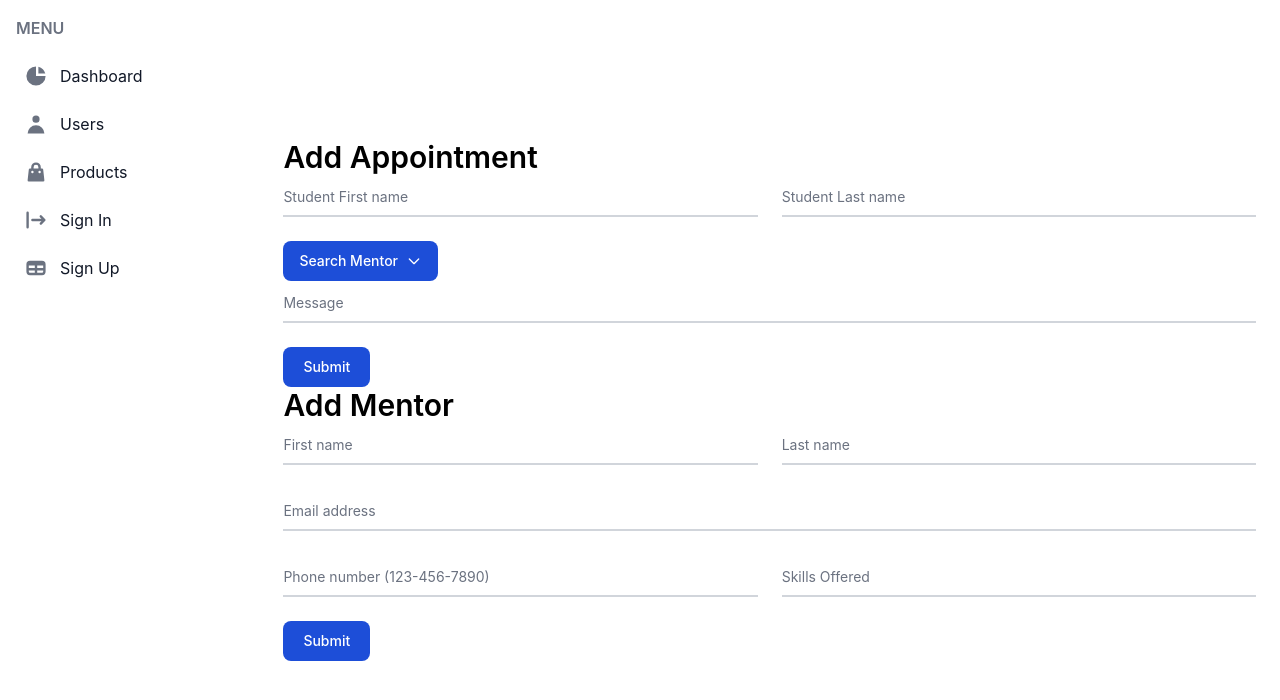
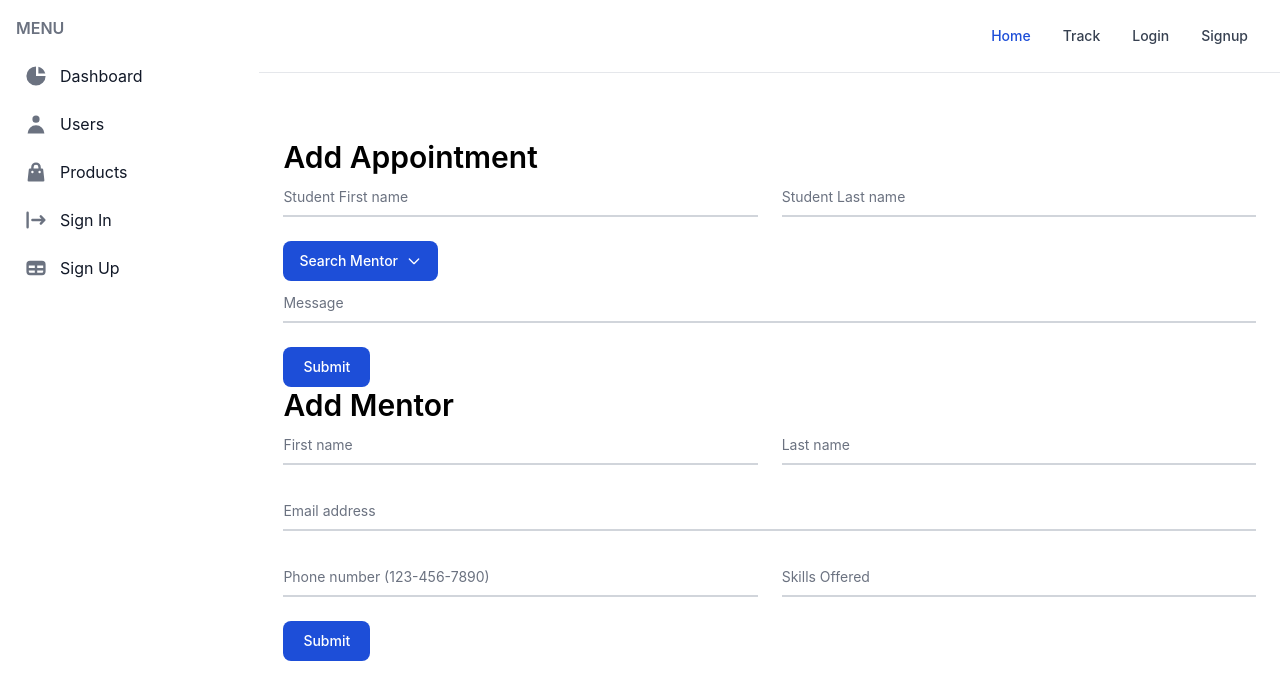
Before and after one commit to sanket2904/hackathon, a Next.js app: page /dashboard in a window 1280 px wide. Shown: the top 700 px of the page. Built offline with nearby package versions, Linux system fonts and the light colour scheme.

Commit message:
Added Dashboard header component

```diff
--- /dev/null
+++ b/components/dashboard-header.jsx
@@ -0,0 +1,43 @@
+import Image from "next/image";
+import ham from "../public/ham.png";
+import React from "react";
+import { useRouter } from "next/router";
+export default function DashboardHeader(props) {
+  const [show, setShow] = React.useState(false);
+  const router = useRouter();
+  return (
+    <>
+
+      <nav className="bg-white px-2 sm:px-4 py-2.5  fixed w-full z-20 top-0 left-0 border-b border-gray-200 ">
+        <div className="container flex flex-wrap justify-between items-center mx-auto">
+          <a href="https://flowbite.com/" className="flex items-center">
+            {/* <Image src="https://flowbite.com/docs/images/logo.svg" className="mr-3 h-6 sm:h-9" alt="Flowbite Logo"> */}
+              <span className="self-center text-xl font-semibold whitespace-nowrap "></span>
+          </a>
+          <button data-collapse-toggle="navbar-default" type="button" className="inline-flex items-center p-2 ml-3 text-sm text-gray-500 rounded-lg md:hidden hover:bg-gray-100 focus:outline-none focus:ring-2 focus:ring-gray-200 " aria-controls="navbar-default" aria-expanded="false">
+            <span className="sr-only">Open main menu</span>
+            <svg onClick={() => setShow(!show)} className="w-6 h-6" aria-hidden="true" fill="currentColor" viewBox="0 0 20 20" xmlns="http://www.w3.org/2000/svg"><path fillRule="evenodd" d="M3 5a1 1 0 011-1h12a1 1 0 110 2H4a1 1 0 01-1-1zM3 10a1 1 0 011-1h12a1 1 0 110 2H4a1 1 0 01-1-1zM3 15a1 1 0 011-1h12a1 1 0 110 2H4a1 1 0 01-1-1z" clip-rule="evenodd"></path></svg>
+          </button>
+          <div className={`${show ? "" : "hidden"} w-full md:block md:w-auto`} id="navbar-default">
+            <ul className="flex flex-col p-4 mt-4 bg-gray-50 rounded-lg border border-gray-100 md:flex-row md:space-x-8 md:mt-0 md:text-sm md:font-medium md:border-0 md:bg-white ">
+              <li>
+                <a onClick={() => router.push("/")} href="#" className="block py-2 pr-4 pl-3 text-white bg-blue-700 rounded md:bg-transparent md:text-blue-700 md:p-0 " aria-current="page">Home</a>
+              </li>
+
+              <li>
+                <a onClick={() => router.push("/track")} href="#" className="block py-2 pr-4 pl-3 text-gray-700 rounded hover:bg-gray-100 md:hover:bg-transparent md:border-0 md:hover:text-blue-700 md:p-0 ">Track</a>
+              </li>
+              <li>
+                <a onClick={() => router.push("/login")} href="#" className="block py-2 pr-4 pl-3 text-gray-700 rounded hover:bg-gray-100 md:hover:bg-transparent md:border-0 md:hover:text-blue-700 md:p-0 ">Login</a>
+              </li>
+              <li>
+                <a onClick={() => router.push("/signup")} href="#" className="block py-2 pr-4 pl-3 text-gray-700 rounded hover:bg-gray-100 md:hover:bg-transparent md:border-0 md:hover:text-blue-700 md:p-0 ">Signup</a>
+              </li>
+            </ul>
+          </div>
+        </div>
+      </nav>
+
+    </>
+  );
+}
--- a/pages/dashboard/index.jsx
+++ b/pages/dashboard/index.jsx
@@ -2,10 +2,12 @@
 
 import AddMentor from "../../components/add-mentor";
 import AddAppointment from "../../components/add-appointment";
+import DashboardHeader from "../../components/dashboard-header";
 export default function DashBoard(props) {
 
     return (
         <>
+        <DashboardHeader/>
         <div className="flex">
             <div id="drawer-disable-body-scrolling" className=" z-40 h-screen p-4 overflow-y-auto bg-white w-80 dark:bg-gray-800 transition-transform left-0 top-0 " tabindex="-1" aria-labelledby="drawer-disable-body-scrolling-label" aria-hidden="true">
                 <h5 id="drawer-disable-body-scrolling-label" className="text-base font-semibold text-gray-500 uppercase dark:text-gray-400">Menu</h5>
```
